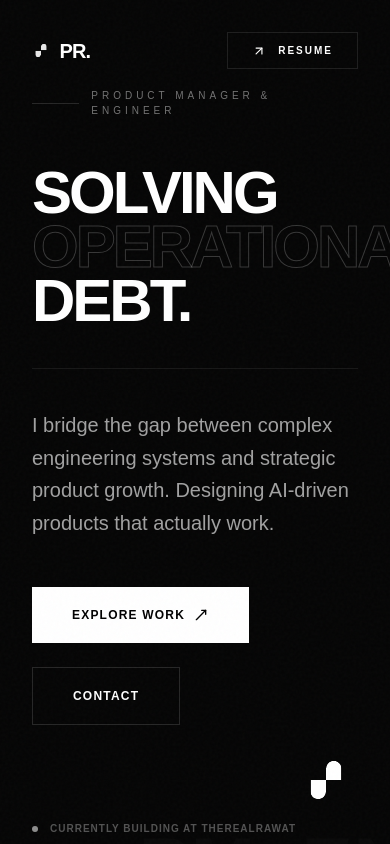
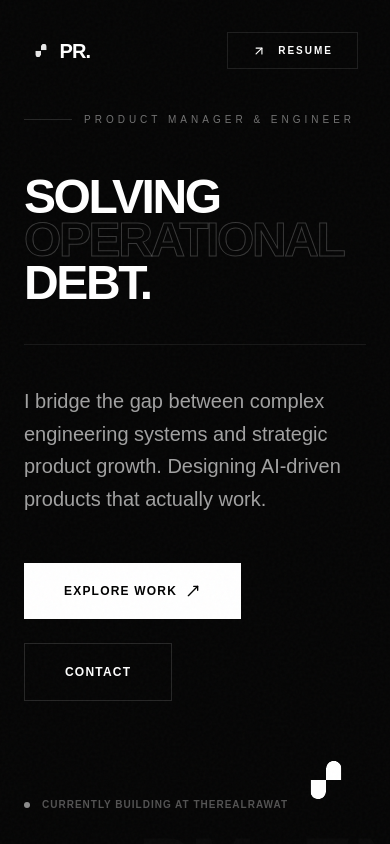
Before and after one commit to therealrawat/portfolio, a React (Vite) app: page / in a window 390 px wide. Shown: the top 844 px of the page. Built offline with nearby package versions, Linux system fonts and the light colour scheme.

Commit message:
fix: adjust padding and font sizes in Hero component for better layout consistency

```diff
--- a/src/components/Hero.tsx
+++ b/src/components/Hero.tsx
@@ -28,7 +28,7 @@ export default function Hero() {
   };
 
   return (
-    <section className="min-h-screen flex flex-col justify-center relative overflow-hidden px-8 md:px-20 pt-20">
+    <section className="min-h-screen flex flex-col justify-center relative overflow-hidden px-6 md:px-20 pt-20">
       {/* Structural Lines */}
       <div className="absolute top-0 left-20 w-[1px] h-full bg-white/[0.03] hidden md:block" />
       <div className="absolute top-0 right-20 w-[1px] h-full bg-white/[0.03] hidden md:block" />
@@ -40,7 +40,7 @@ export default function Hero() {
         className="relative z-10 max-w-7xl mx-auto w-full"
       >
         <motion.div
-           variants={itemVariants}
+          variants={itemVariants}
           className="flex items-center gap-3 text-[10px] uppercase tracking-[0.4em] text-neutral-500 mb-12 font-medium"
         >
           <span className="w-12 h-[1px] bg-neutral-800" />
@@ -49,7 +49,7 @@ export default function Hero() {
 
         <motion.h1
           variants={itemVariants}
-          className="text-6xl sm:text-7xl md:text-9xl font-black text-white mb-10 leading-[0.9] tracking-tighter"
+          className="text-5xl sm:text-7xl md:text-9xl font-black text-white mb-10 leading-[0.9] tracking-tighter"
         >
           SOLVING <br />
           <span className="text-transparent" style={{ WebkitTextStroke: '1px rgba(255,255,255,0.2)' }}>OPERATIONAL</span> <br />
```
